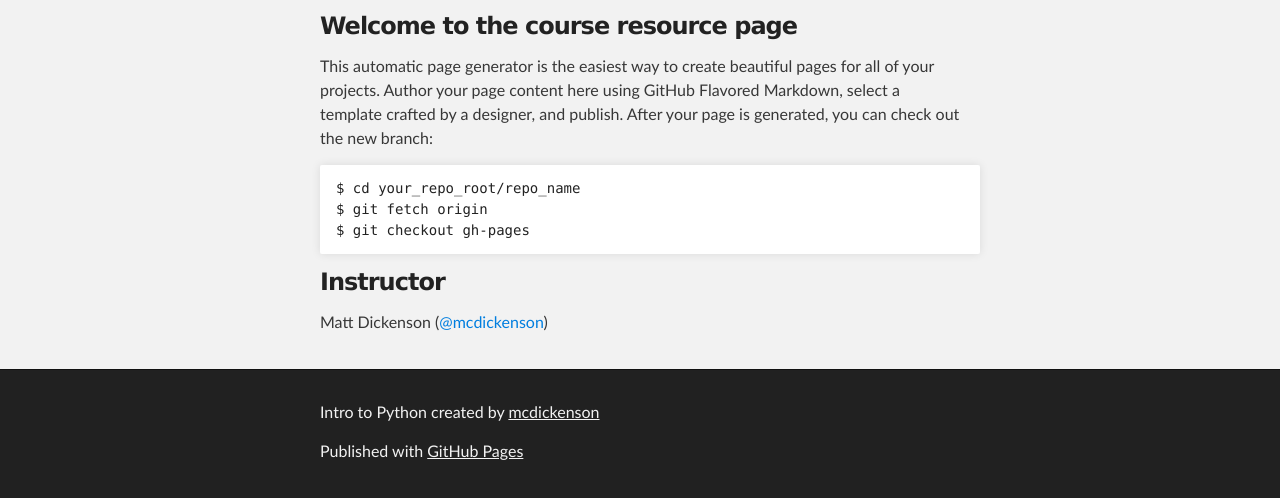
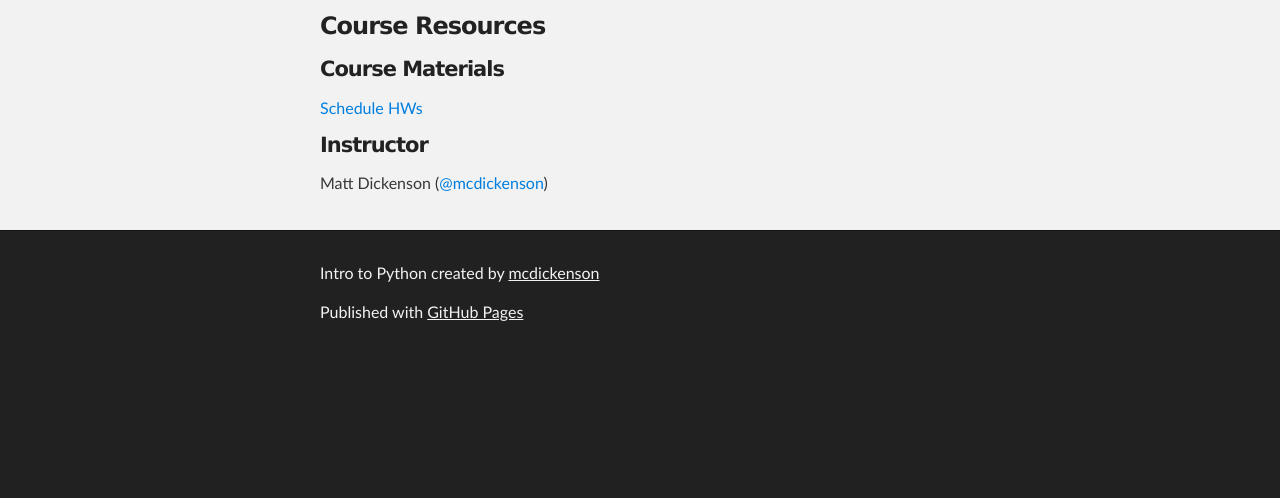
Before and after one commit to mcdickenson/python-washu-2014, a plain HTML site: page index.html in a window 1280 px wide. Shown: the part 252-750 px from the top of the page. Drawn offline with Linux system fonts and the light colour scheme.

Commit message:
add schedule link to homepage

```diff
--- a/index.html
+++ b/index.html
@@ -32,17 +32,17 @@
     <div id="main_content_wrap" class="outer">
       <section id="main_content" class="inner">
         <h3>
-<a name="welcome-to-the-course-resource-page" class="anchor" href="#welcome-to-the-course-resource-page"><span class="octicon octicon-link"></span></a>Welcome to the course resource page</h3>
+<a name="welcome-to-the-course-resource-page" class="anchor" href="#welcome-to-the-course-resource-page"><span class="octicon octicon-link"></span></a>Course Resources</h3>
 
-<p>This automatic page generator is the easiest way to create beautiful pages for all of your projects. Author your page content here using GitHub Flavored Markdown, select a template crafted by a designer, and publish. After your page is generated, you can check out the new branch:</p>
+<h4>Course Materials</h4>
+<div >
+  <a href="./schedule.html">Schedule</a>
+  <a href="./homeworks.html">HWs</a>
+</div>
 
-<pre><code>$ cd your_repo_root/repo_name
-$ git fetch origin
-$ git checkout gh-pages
-</code></pre>
 
-<h3>
-<a name="instructor" class="anchor" href="#instructor"><span class="octicon octicon-link"></span></a>Instructor</h3>
+<h4>
+<a name="instructor" class="anchor" href="#instructor"><span class="octicon octicon-link"></span></a>Instructor</h4>
 
 <p>Matt Dickenson (<a href="https://github.com/mcdickenson" class="user-mention">@mcdickenson</a>)</p>
       </section>
```
